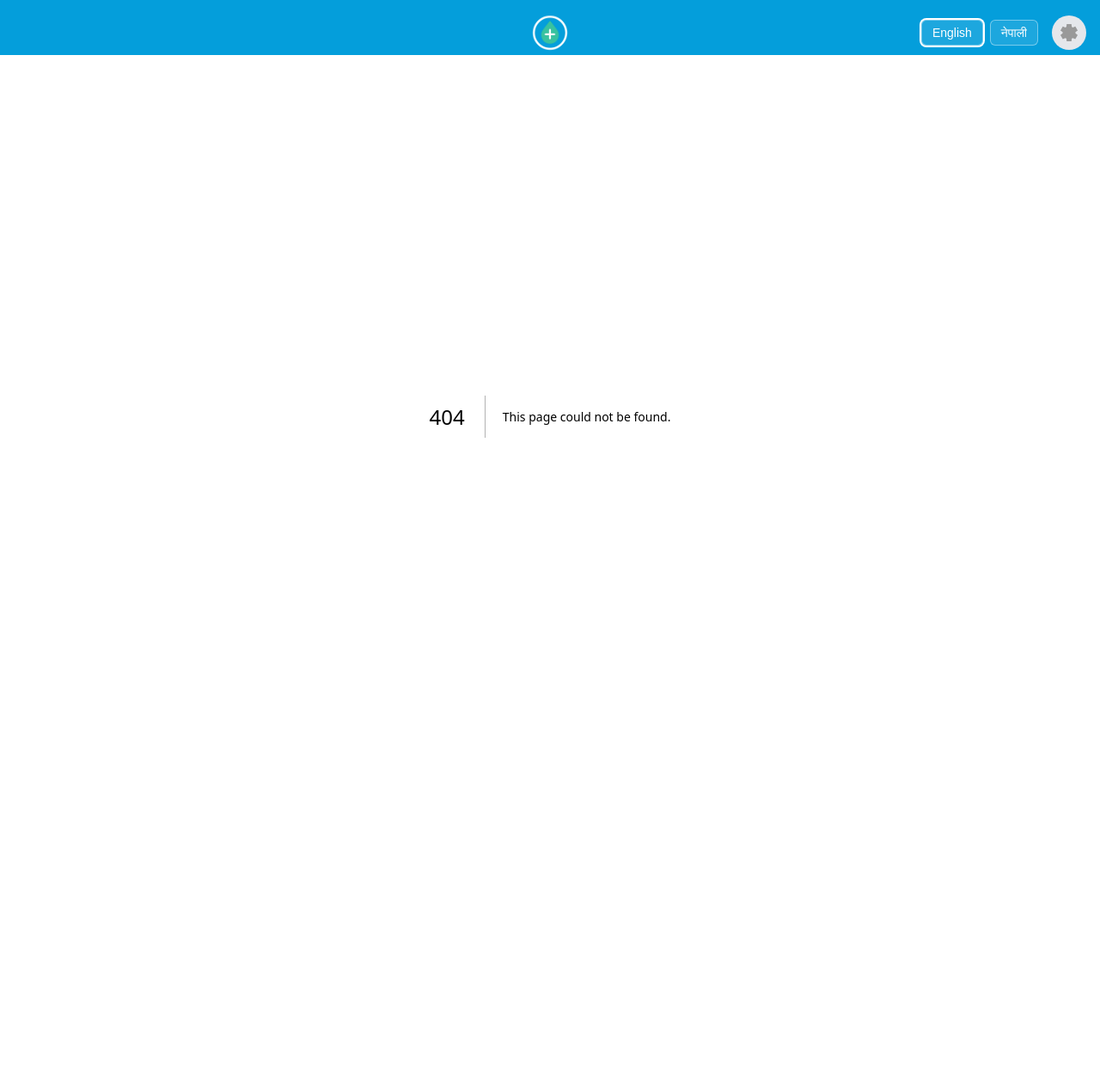
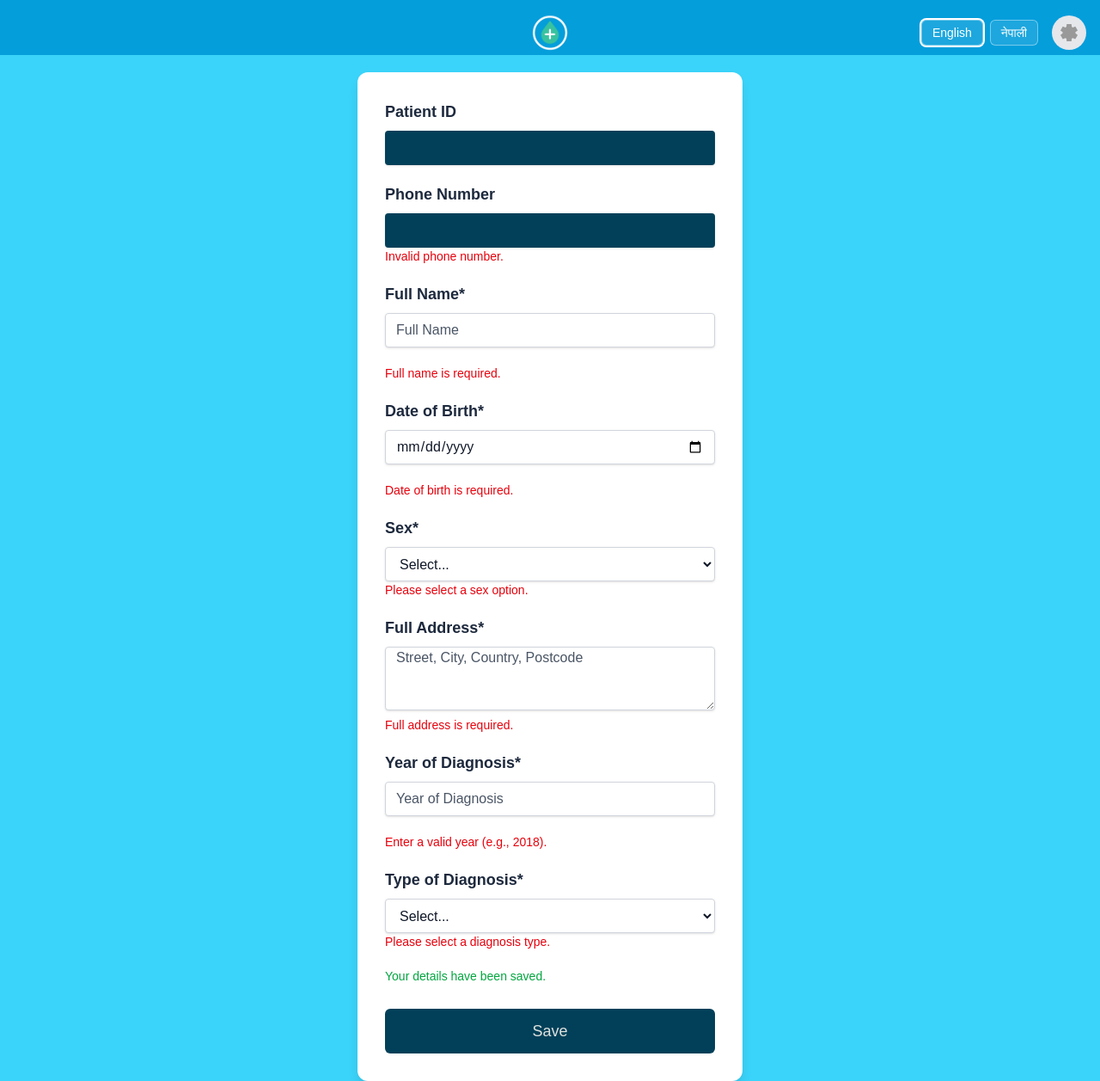
Before and after one commit to anantchhabda/Diabetes-Management-Application, a Next.js app: page /patient-settings in a window 1280 px wide. Before the commit this address had no page. Shown: the whole page at 86% size. Before the commit the page ends 884 px from the top, so only its background shows below. Built offline with nearby package versions, Linux system fonts and the light colour scheme.

Commit message:
add settings page

```diff
--- a/public/js/header-script.js
+++ b/public/js/header-script.js
@@ -45,7 +45,7 @@ async function navigateToHomepage() {
       window.location.href = "/family-homepage";
       break;
     default:
-      window.location.href = "/login";
+      window.location.href = "/";
   }
 }
 
--- /dev/null
+++ b/src/app/patient-settings/page.js
@@ -0,0 +1,258 @@
+"use client";
+
+import Script from "next/script";
+
+export default function Page() {
+  if (typeof window !== "undefined") {
+    // get register data from localStorage
+    const token = localStorage.getItem("onboardingToken");
+    if (token) {
+      try {
+        const payloadBase64 = token.split(".")[1];
+        const payload = JSON.parse(atob(payloadBase64));
+        const profileId = payload.profileId;
+        const phone = payload.phoneNumber;
+        const patientInput = document.getElementById("patientId");
+        const phoneInput = document.getElementById("phone");
+        if (patientInput) patientInput.value = profileId || "";
+        if (phoneInput) phoneInput.value = phone || "";
+      } catch (err) {
+        console.error("Failed to get PatientId and phone number", err);
+      }
+    }
+  }
+
+  return (
+    <main className="flex flex-col justify-start items-center min-h-screen px-4 gap-8"
+        style={{background: 'var(--background)'}}>
+      <form
+        id="onboardingForm"
+        className="flex flex-col gap-5 w-full max-w-md bg-white p-8 rounded-xl shadow-lg mx-4"
+      >
+        {/* Patient ID */}
+        <div>
+          <label
+            htmlFor="patientId"
+            className="block text-lg font-semibold text-slate-800 mb-2"
+            data-i18n="patientId_label"
+          >
+            Patient ID
+          </label>
+          <input
+            id="patientId"
+            name="patientId"
+            type="text"
+            readOnly
+            className="w-full h-10 rounded bg-[var(--color-secondary)] border-0 text-[var(--color-textWhite)] px-3 shadow-sm"
+            data-i18n-title="patientId_title"
+          />
+        </div>
+
+        {/* Phone Number */}
+        <div>
+          <label
+            htmlFor="phone"
+            className="block text-lg font-semibold text-slate-800 mb-2"
+            data-i18n="phone_label"
+          >
+            Phone Number
+          </label>
+          <input
+            id="phone"
+            name="phone"
+            type="tel"
+            readOnly
+            className="w-full h-10 rounded bg-[var(--color-secondary)] border-0 text-[var(--color-textWhite)] px-3 shadow-sm"
+            data-i18n-title="phone_title"
+          />
+          <p
+            id="error-phone"
+            className="text-red-600 text-sm"
+            data-i18n="error_phone"
+          ></p>
+        </div>
+
+        {/* Full Name */}
+        <Field
+          labelKey="fullName_label"
+          labelFallback="Full Name*"
+          id="fullName"
+          placeholderKey="fullName_placeholder"
+          placeholderFallback="Full Name"
+        />
+        <p
+          id="error-fullName"
+          className="text-red-600 text-sm"
+          data-i18n="error_fullName"
+        ></p>
+
+        {/* Date of Birth */}
+        <Field
+          labelKey="dob_label"
+          labelFallback="Date of Birth*"
+          id="dateOfBirth"
+          type="date"
+        />
+        <p
+          id="error-dateOfBirth"
+          className="text-red-600 text-sm"
+          data-i18n="error_dob"
+        ></p>
+
+        {/* Sex */}
+        <div>
+          <label
+            htmlFor="sex"
+            className="block text-lg font-semibold text-slate-800 mb-2"
+            data-i18n="sex_label"
+          >
+            Sex*
+          </label>
+          <select
+            id="sex"
+            name="sex"
+            required
+            className="w-full h-10 rounded bg-white border border-[var(--color-gray-300)] px-3
+                       text-[var(--color-gray-900)] shadow-sm focus:outline-none focus:ring-2 focus:ring-[var(--color-tertiary)]"
+          >
+            <option value="" data-i18n="select_placeholder">
+              Select...
+            </option>
+            <option data-i18n="sex_male">Male</option>
+            <option data-i18n="sex_female">Female</option>
+            <option data-i18n="sex_intersex">Intersex</option>
+            <option data-i18n="sex_prefer_not">Prefer not to say</option>
+          </select>
+          <p
+            id="error-sex"
+            className="text-red-600 text-sm"
+            data-i18n="error_sex"
+          ></p>
+        </div>
+
+        {/* Full Address */}
+        <div>
+          <label
+            htmlFor="fullAddress"
+            className="block text-lg font-semibold text-slate-800 mb-2"
+            data-i18n="address_label"
+          >
+            Full Address*
+          </label>
+          <textarea
+            id="fullAddress"
+            name="fullAddress"
+            rows={3}
+            placeholder="Street, City, Country, Postcode"
+            className="w-full rounded bg-white border border-[var(--color-gray-300)] px-3
+                       text-gray-900 placeholder-gray-600 shadow-sm
+                       focus:outline-none focus:ring-2 focus:ring-[#00C896]"
+            data-i18n-placeholder="address_placeholder"
+          />
+          <p
+            id="error-fullAddress"
+            className="text-red-600 text-sm"
+            data-i18n="error_address"
+          ></p>
+        </div>
+
+        {/* Year of Diagnosis */}
+        <Field
+          labelKey="yod_label"
+          labelFallback="Year of Diagnosis*"
+          id="yearOfDiagnosis"
+          type="number"
+          placeholderKey="yod_placeholder"
+          placeholderFallback="Year of Diagnosis"
+        />
+        <p
+          id="error-yearOfDiagnosis"
+          className="text-red-600 text-sm"
+          data-i18n="error_yod"
+        ></p>
+
+        {/* Diagnosis Type */}
+        <div>
+          <label
+            htmlFor="diagnosisType"
+            className="block text-lg font-semibold text-slate-800 mb-2"
+            data-i18n="diagnosisType_label"
+          >
+            Type of Diagnosis*
+          </label>
+          <select
+            id="diagnosisType"
+            name="diagnosisType"
+            required
+            className="w-full h-10 rounded bg-white border border-[var(--color-gray-300)] px-3
+                       text-[var(--color-gray-900)] shadow-sm focus:outline-none focus:ring-2 focus:ring-[var(--color-tertiary)]"
+          >
+            <option value="" data-i18n="select_placeholder">
+              Select...
+            </option>
+            <option data-i18n="diag_type1">Type 1</option>
+            <option data-i18n="diag_type2">Type 2</option>
+            <option data-i18n="diag_gestational">Gestational</option>
+          </select>
+          <p
+            id="error-diagnosisType"
+            className="text-red-600 text-sm"
+            data-i18n="error_diagType"
+          ></p>
+        </div>
+
+        {/* Saved message */}
+        <p
+          id="savedMsg"
+          className="text-green-600 text-sm mb-2"
+          data-i18n="saved_message"
+        ></p>
+
+        {/* Save Button */}
+        <button
+          type="submit"
+          className="w-full py-3 bg-[var(--color-secondary)] text-[var(--color-textWhite)] text-lg rounded-md hover:opacity-90 transition"
+          data-i18n="save"
+        >
+          Save
+        </button>
+      </form>
+
+      {/* external scripts */}
+      {/* Your layout already loads /js/i18n.js lazily; this page just needs its own page script */}
+      <Script src="/js/patient-onboarding.js" strategy="afterInteractive" />
+    </main>
+  );
+}
+
+/** Wrapped Field with i18n-friendly props */
+function Field({
+  labelKey,
+  labelFallback,
+  id,
+  type = "text",
+  placeholderKey,
+  placeholderFallback,
+}) {
+  return (
+    <div>
+      <label
+        htmlFor={id}
+        className="block text-lg font-semibold text-slate-800 mb-2"
+        {...(labelKey ? { "data-i18n": labelKey } : {})}
+      >
+        {labelFallback || ""}
+      </label>
+      <input
+        id={id}
+        name={id}
+        type={type}
+        placeholder={placeholderFallback || ""}
+        className="w-full h-10 rounded bg-white border border-[var(--color-gray-300)] px-3
+                   text-[var(--color-gray-900)] placeholder-gray-600 shadow-sm
+                   focus:outline-none focus:ring-2 focus:ring-[#00C896]"
+        {...(placeholderKey ? { "data-i18n-placeholder": placeholderKey } : {})}
+      />
+    </div>
+  );
+}
```
